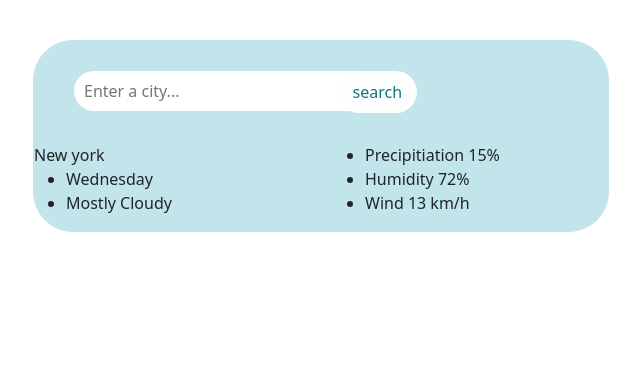
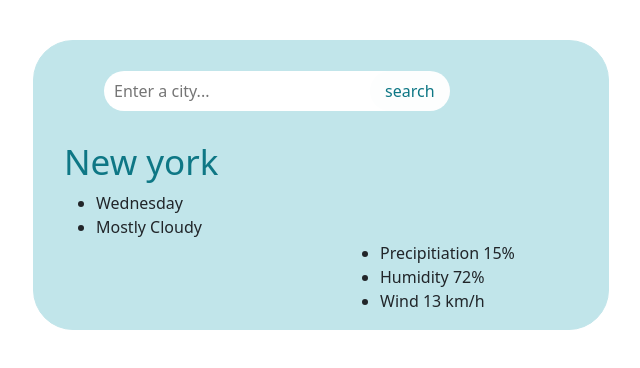
Before and after one commit to FTTM-M/home-work-5-react, a React (Create React App) app: page / in a window 1280 px wide. Shown: the top 368 px of the page, without its empty margins (319-959 px from the left). Built offline with nearby package versions, Linux system fonts and the light colour scheme.

Commit message:
change margins for form & rows

```diff
--- a/src/weather.css
+++ b/src/weather.css
@@ -6,9 +6,9 @@
 .weather .btn-primary {
   color: rgb(14, 119, 133);
   background: rgb(253, 254, 254);
-  margin-left: -110px;
+  margin-left: -85px;
   border: none;
-  padding: 9px 15px;
+  padding: 8px 15px;
   border-radius: 30px;
 }
 form {
@@ -21,3 +21,17 @@ form {
   border: none;
   max-width: 100%;
 }
+.weather .theCity h1 {
+  font-size: 35px;
+  color: rgb(14, 119, 133);
+}
+.weather .whole {
+  margin-left: 30px;
+}
+.weather .mt-5 {
+  margin-top: 100px !important;
+}
+.weather .btn-primary:hover {
+  background: rgb(14, 119, 133);
+  color: white;
+}
--- a/src/weather.js
+++ b/src/weather.js
@@ -5,6 +5,7 @@ export default function weather() {
   return (
     <div className="weather">
       {" "}
+      <div className="whole">
         <form>
           <div className="formMargin row">
             <div className="col-9">
@@ -27,14 +28,15 @@ export default function weather() {
         <div className="row">
           <div className="col-6">
             <div className="theCity">
-            New york
+              <h1> New york</h1>
+
               <ul>
                 <li>Wednesday</li>
                 <li>Mostly Cloudy</li>
               </ul>
             </div>
           </div>
-        <div className="col-6">
+          <div className="col-6 mt-5">
             <ul>
               <li>Precipitiation 15%</li>
               <li>Humidity 72%</li>
@@ -43,5 +45,6 @@ export default function weather() {
           </div>
         </div>
       </div>
+    </div>
   );
 }
```
Lines whose indentation alone changed are shown as unchanged.
